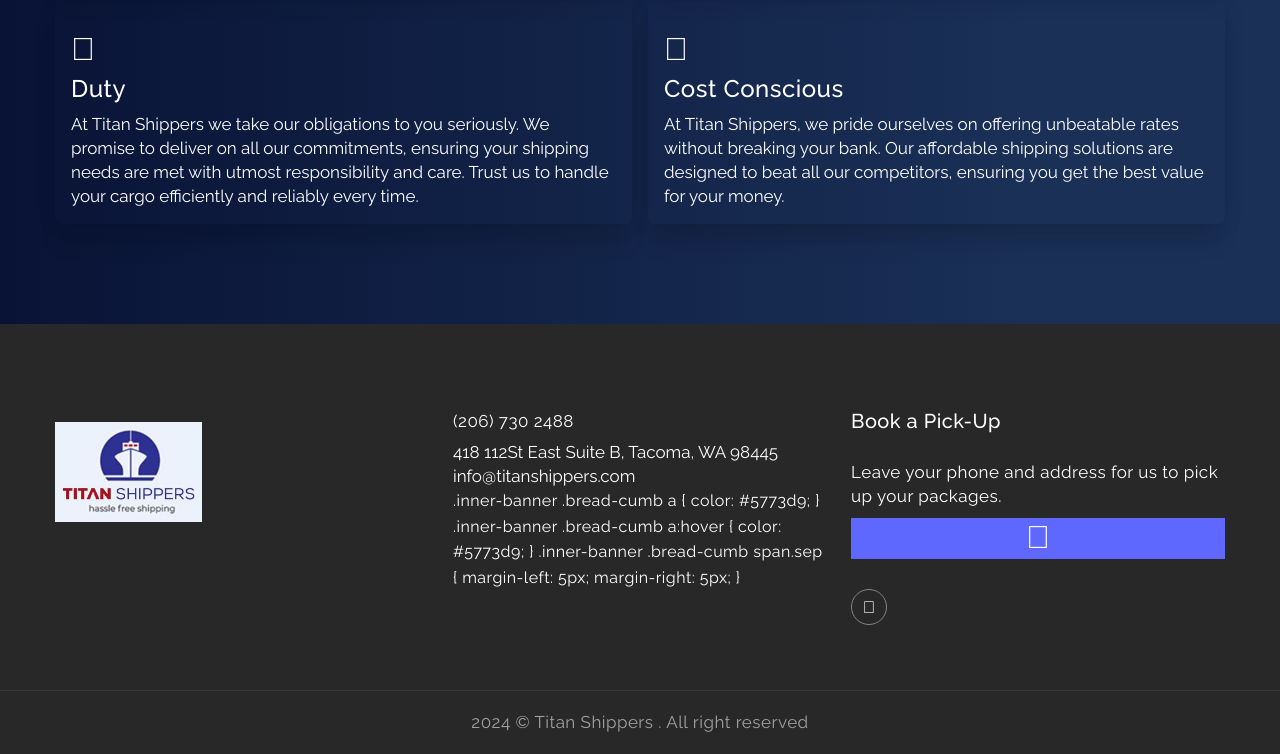
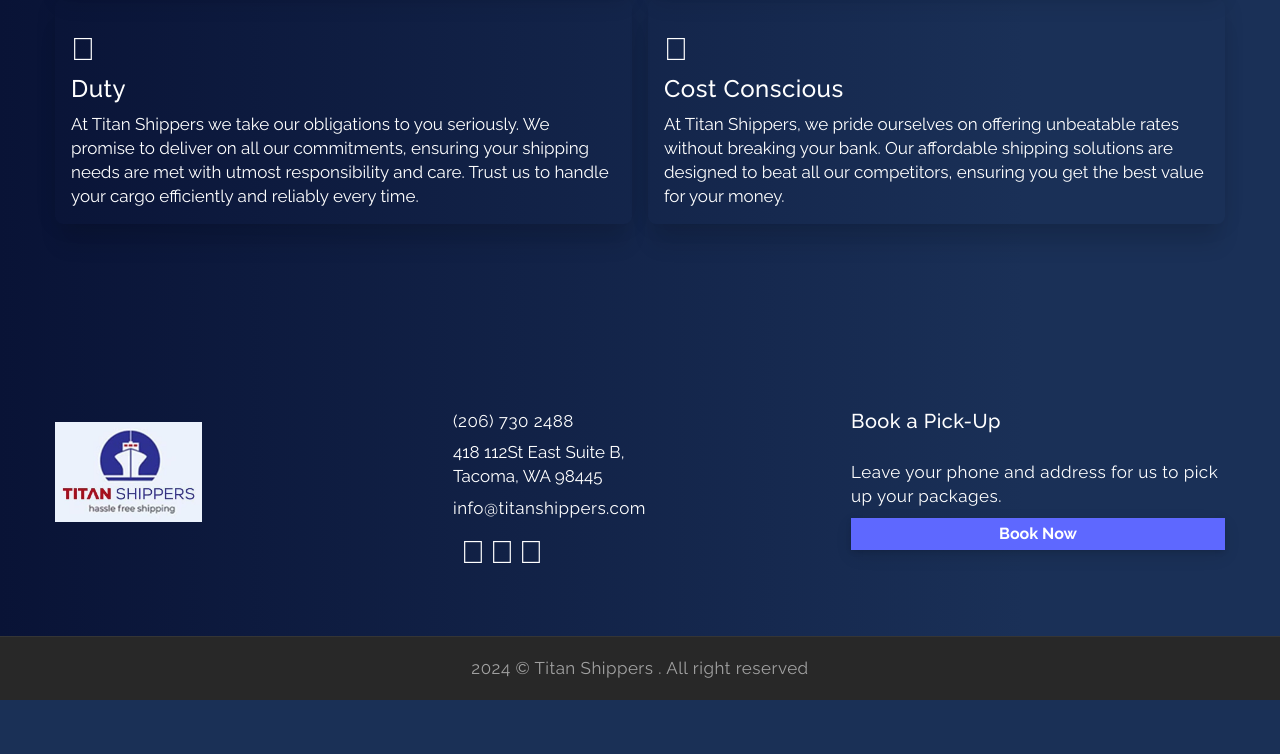
Before and after one commit to karuoro-munene/titan, a Django app: page / in a window 1280 px wide. Shown: the part 1989-2743 px from the top of the page. After the commit the page ends 2689 px from the top, so only its background shows below. Run offline with Django 5.2, Linux system fonts and the light colour scheme; some libraries are stand-ins or nearby versions.

Commit message:
reedit home again

```diff
--- a/static/css/style.css
+++ b/static/css/style.css
@@ -1986,11 +1986,11 @@
 
 
 
+
 /**************************
 * 22. footer styles
 ***************************/
 .footer {
-    background: #282828;
     padding-top: 85px;
     padding-bottom: 65px;
 }
--- a/templates/base.html
+++ b/templates/base.html
@@ -66,7 +66,7 @@
     </style>
 </head>
 <body>
-<nav class="navbar navbar-expand-lg  blue-bg navbar-dark fixed-top">
+<nav class="navbar navbar-expand-lg  blue-bg navbar-dark fixed-top fw-bold">
         <!-- Container wrapper -->
         <div class="container-fluid px-5">
 
@@ -97,6 +97,7 @@
                     <li class="nav-item me-lg-0"><a class="nav-link" href="{% url 'you-buy-we-ship' %}">You Buy - We Ship</a></li>
                     <li class="nav-item me-lg-0"><a class="nav-link" href="{% url 'pricing' %}">Cost Calculator</a></li>
                     <li class="nav-item me-lg-0"><a class="nav-link" href="{% url 'contact' %}">What People Ship</a></li>
+                    <li class="nav-item me-lg-0"><a class="nav-link" href="{% url 'contact' %}">Tracking</a></li>
                     <li class="nav-item me-lg-0"><a class="nav-link" href="{% url 'contact' %}">Contact Us</a></li>
 
                 </ul>
@@ -180,23 +181,22 @@
                     <div class="about-widget footer-widget ">
                         <p class="phone-number"><a class="addr" target="_blank" href="tel://(206) 730 2488">(206) 730
                             2488</a></p><!-- /.phone-number -->
-                        <p class="address"><a class="addr" target="_blank"
-                                              href="https://maps.app.goo.gl/s4mEaYRGBxJ9m98W9">418 112St East Suite B,
-                            Tacoma, WA 98445</a> <br/> <a class="addr" target="_blank"
-                                                          href="mailto:info@titanshippers.com">info@titanshippers.com</a>
+                        <p class="address mb-2"><a class="addr" target="_blank"
+                                              href="https://maps.app.goo.gl/s4mEaYRGBxJ9m98W9">418 112St East Suite B,<br>
+                            Tacoma, WA 98445</a>
                         </p>
-.inner-banner .bread-cumb a {
-    color: #5773d9;
-}
+                        <p><a class="addr" target="_blank"
+                                                          href="mailto:info@titanshippers.com">info@titanshippers.com</a></p>
+                        <div class="px-2">
 
-.inner-banner .bread-cumb a:hover {
-    color: #5773d9;
-}
+                            <a target="_blank" href="https://www.facebook.com/aquariumcabanasnrb"
+                               ><i class="fab fa-facebook-square fa-2x"></i></a>
+                            <a target="_blank" href="https://www.instagram.com/titanshippers"
+                               ><i class="fab fa-instagram fa-2x"></i></a>
+                            <a target="_blank" href="https://wa.me/+12067302488"
+                               ><i class="fab fa-whatsapp-square fa-2x"></i></a>
+                        </div>
 
-.inner-banner .bread-cumb span.sep {
-    margin-left: 5px;
-    margin-right: 5px;
-}
                     </div>
                 </div><!-- /.col-md-3 -->
 
@@ -208,13 +208,10 @@
                         <p style="margin-bottom: 10px!important;">Leave your phone and address for us to pick up your
                             packages.</p>
                         <div id="book-pick-up" class="">
-                            <button class="btn-block" style="padding-top: 3px!important;padding-bottom: 3px!important;">
-                                <i class="fa fa-truck fa-2x"></i></button>
+                            <button class="btn-block fw-bold shadow-3-strong" style="padding-top: 3px!important;padding-bottom: 3px!important;">
+                              Book Now  </button>
                         </div>
-                        <div class="social">
-                            <a target="_blank" href="https://www.facebook.com/aquariumcabanasnrb"
-                               class="fa fa-facebook"></a>
-                        </div>
+
                     </div>
                 </div>
             </div>
```
